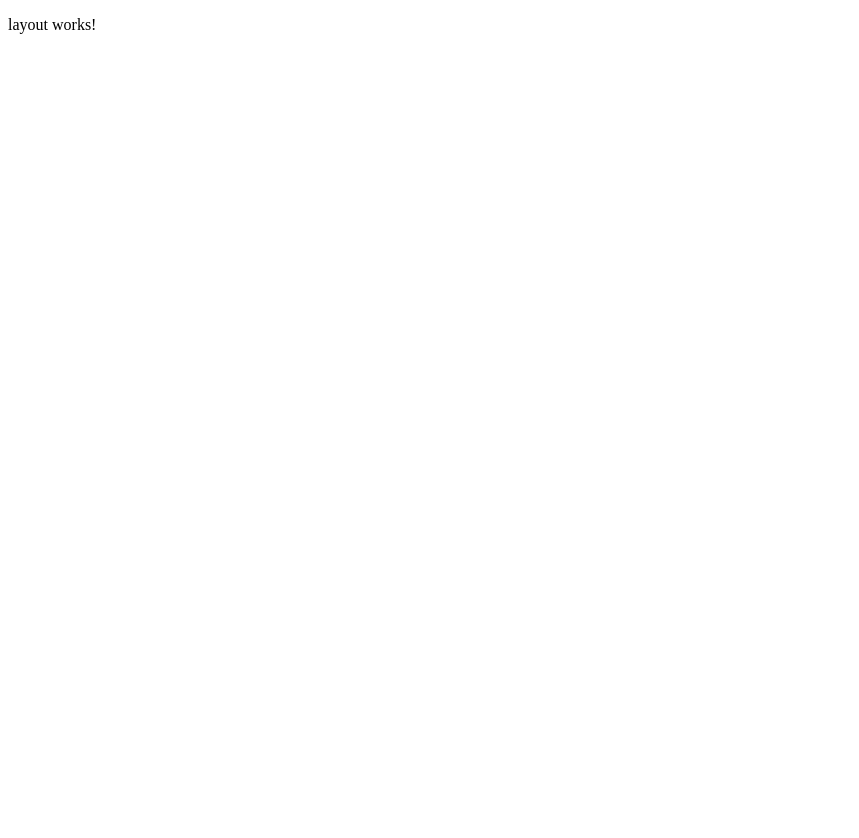
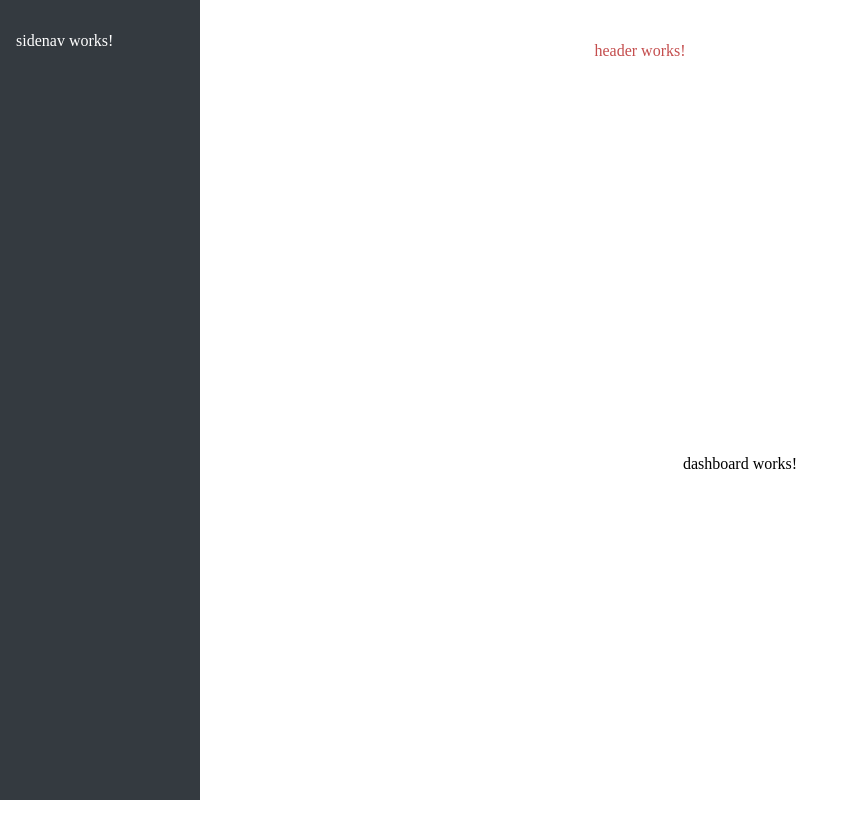
Before and after one commit to Vikash8460/kaAdmin, an Angular app: page /admin/dashboard in a window 1280 px wide. Shown: the top 838 px of the page, without its empty margins (0-859 px from the left). Before the commit the page ends 800 px from the top, so only its background shows below. Built offline with nearby package versions, Linux system fonts and the light colour scheme.

Commit message:
write the code in layout and scss

```diff
--- a/src/app/components/layout/layout.component.html
+++ b/src/app/components/layout/layout.component.html
@@ -1 +1,3 @@
-<p>layout works!</p>
+<app-header></app-header>
+<app-dashboard></app-dashboard>
+<app-sidenav></app-sidenav>
--- a/src/app/components/layout/layout.component.scss
+++ b/src/app/components/layout/layout.component.scss
@@ -0,0 +1,68 @@
+// Base styles for consistency
+* {
+    margin: 0;
+    padding: 0;
+    box-sizing: border-box;
+  }
+
+  body {
+    font-family: 'Arial', sans-serif;
+  }
+
+  // App Header styles
+  app-header {
+    background-color: #16a9ac;
+    color: #c44d4d;
+    padding: 1rem 2rem;
+    text-align: center;
+
+    // Example of responsive design for smaller screens
+    @media (max-width: 768px) {
+      padding: 0.5rem 1rem;
+    }
+  }
+
+  // App Dashboard styles
+  app-dashboard {
+    display: flex;
+    flex-direction: column;
+    align-items: center;
+    justify-content: center;
+    padding: 2rem;
+    margin-left: 200px; // Assuming the sidenav is 200px wide
+    min-height: calc(100vh - 60px); // Assuming the header is 60px tall
+
+    // Responsive adjustments
+    @media (max-width: 768px) {
+      margin-left: 0;
+    }
+  }
+
+  // App Side Navigation styles
+  app-sidenav {
+    background-color: #343a40;
+    color: #ffffff;
+    position: fixed;
+    top: 0;
+    bottom: 0;
+    left: 0;
+    width: 200px;
+    padding: 1rem;
+
+    // Example of a simple hover effect for links or items in the sidenav
+    a {
+      color: #9fcdff;
+      text-decoration: none;
+
+      &:hover {
+        color: #bbe1ff;
+      }
+    }
+
+    // Responsive adjustments
+    @media (max-width: 768px) {
+      width: 100%;
+      height: auto;
+      position: relative;
+    }
+  }
--- a/src/app/modules/admin/admin-routing.module.ts
+++ b/src/app/modules/admin/admin-routing.module.ts
@@ -3,7 +3,7 @@ import { RouterModule, Routes } from '@angular/router';
 import { LayoutComponent } from '../../components/layout/layout.component';
 import { DashboardComponent } from '../../components/dashboard/dashboard.component';
 import { HeaderComponent } from '../../components/header/header.component';
-import { SidenavComponent } from '../../components/sidenav/sidenav.component';
+
 
 const routes: Routes = [
   {
```
